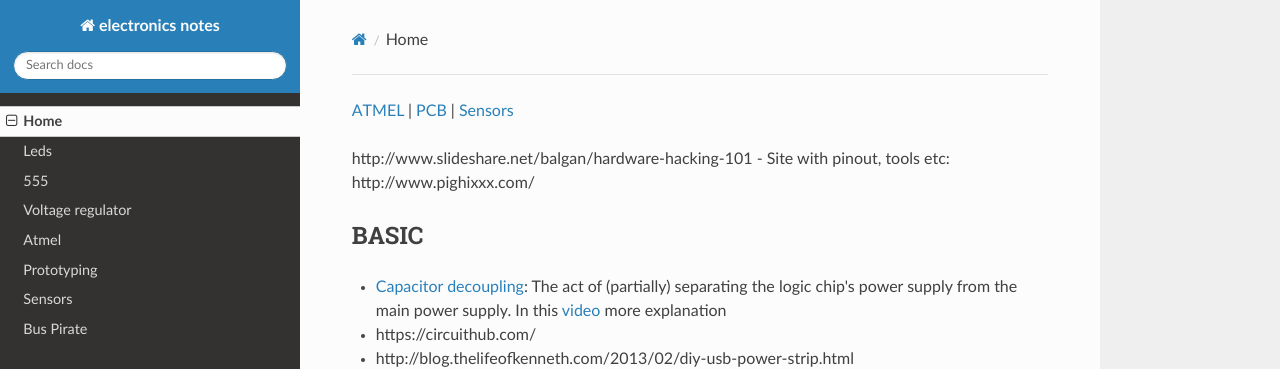
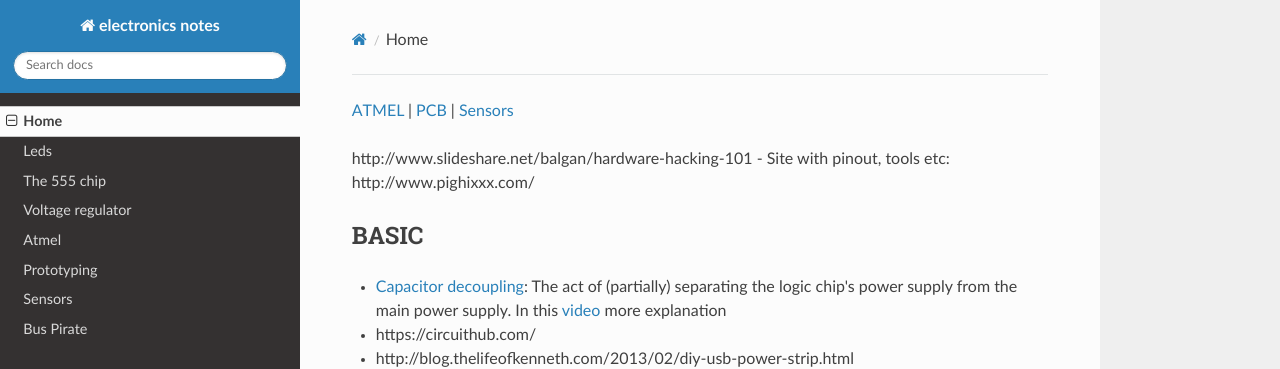
Before and after one commit to gipi/electronics-notes, an MkDocs documentation site: the page built from docs/index.md, in a window 1280 px wide. Shown: the top 369 px of the page. Built offline with MkDocs 1.6.1, drawn with Linux system fonts in a browser that asks for light colours; nearby versions of some CDN libraries; old or Windows-style settings are respelled for this version of MkDocs.

Commit message:
Fix RTD compilation issue.

```diff
--- a/mkdocs.yml
+++ b/mkdocs.yml
@@ -2,7 +2,7 @@ site_name: electronics notes
 pages:
 - [index.md, Home]
 - [led.md, Leds]
-- [fivefivefive.md, 555]
+- [fivefivefive.md, The 555 chip]
 - [voltagereg.md, Voltage regulator]
 - [atmel.md, Atmel]
 - [Prototyping.md, Prototyping]
```
